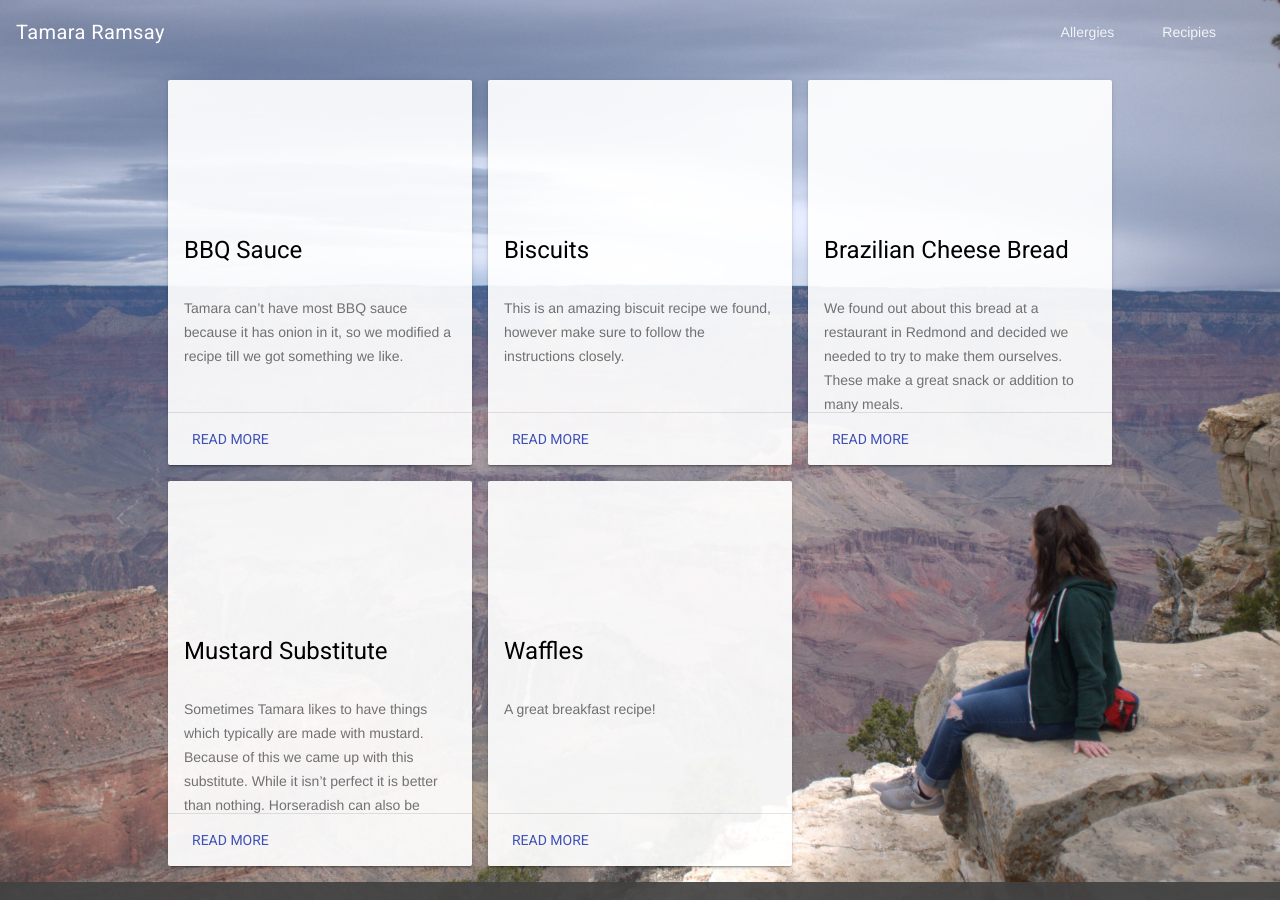
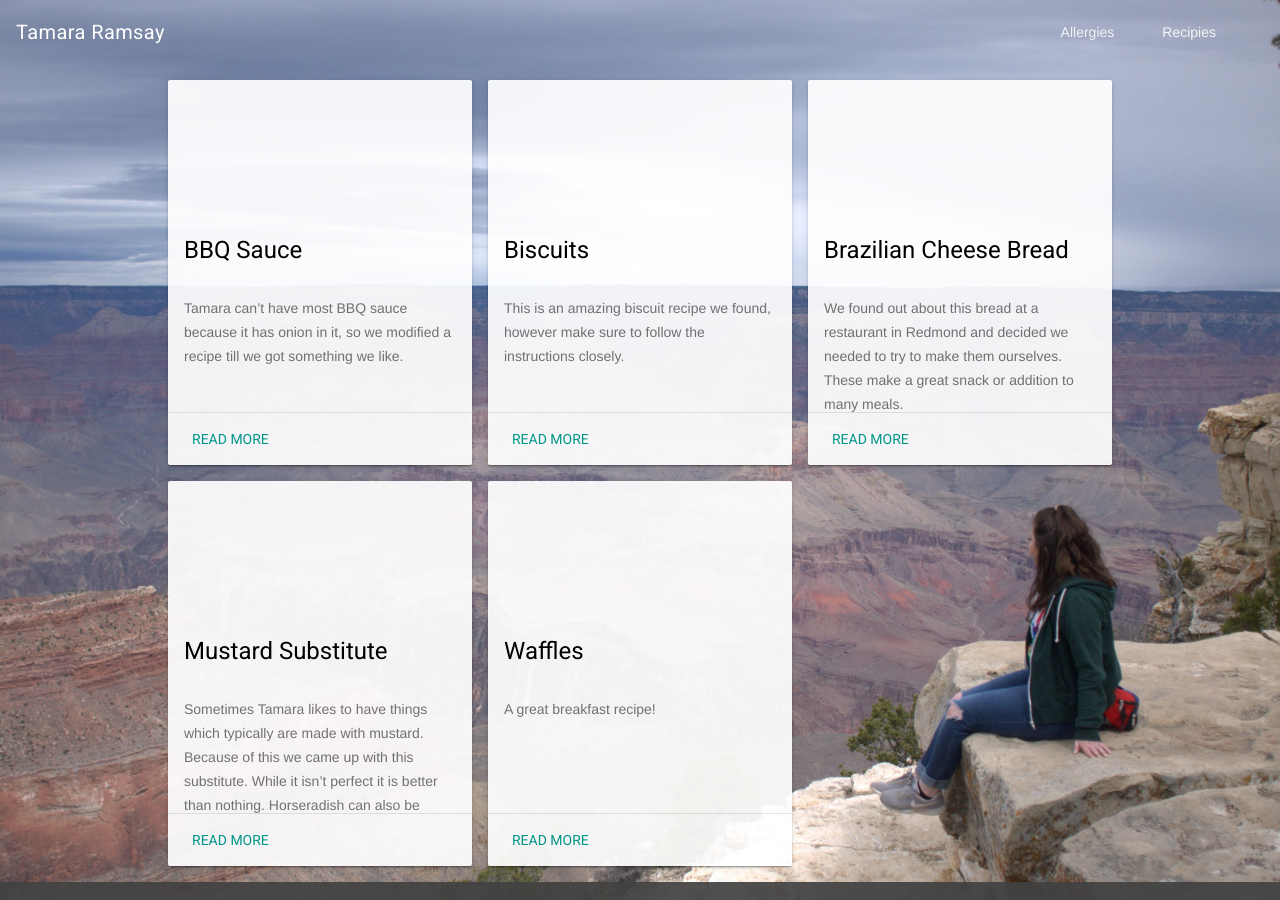
Before and after one commit to CameronDevine/tamara-website, a Jekyll site: the page built from recipies.html, in a window 1280 px wide. Built offline with Jekyll 4.4.1, drawn with Linux system fonts in a browser that asks for light colours.

Commit message:
changed the color scheme

```diff
--- a/_includes/head.html
+++ b/_includes/head.html
@@ -30,7 +30,7 @@
   -->
 
   <link rel="stylesheet" href="https://fonts.googleapis.com/icon?family=Material+Icons">
-  <link rel="stylesheet" href="https://code.getmdl.io/1.3.0/material.indigo-pink.min.css">
+  <link rel="stylesheet" href="https://code.getmdl.io/1.3.0/material.teal-indigo.min.css">
   <script defer src="https://code.getmdl.io/1.3.0/material.min.js"></script>
   <link rel="stylesheet" href="https://fonts.googleapis.com/css?family=Roboto:regular,bold,italic,thin,light,bolditalic,black,medium&amp;lang=en">
   <link rel="stylesheet" href="{{ site.rul }}/assets/social.css"/>
```
